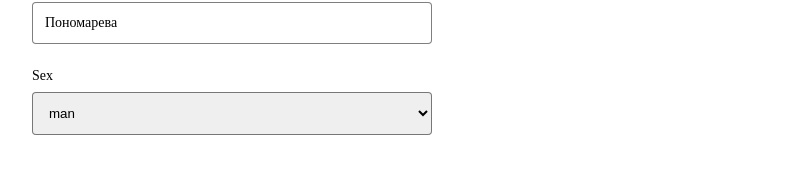
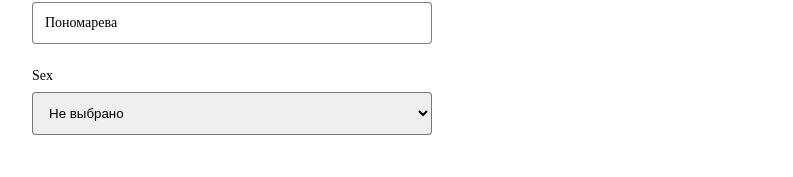
Before and after one commit to Ponomareva-Nina/FrontCloudCamp, a React (Create React App) app: page /#/create in a window 1280 px wide. Shown: the part 403-580 px from the top of the page, without its empty margins (243-1036 px from the left). Built offline with nearby package versions, Linux system fonts and the light colour scheme; a web font is replaced by a local one.

Commit message:
feat: complete step one validation

```diff
--- a/src/components/MultiStepForm/MultiStepForm.tsx
+++ b/src/components/MultiStepForm/MultiStepForm.tsx
@@ -14,7 +14,7 @@ export const MultiStepForm = () => {
     nickname: "",
     name: user ? user.name : "",
     surname: user ? user.surname : "",
-    sex: Sex.MALE,
+    sex: "",
     advantages: [""],
     checkboxInfo: [""],
     radioInfo: "",
--- a/src/components/MultiStepForm/StepOne/StepOne.tsx
+++ b/src/components/MultiStepForm/StepOne/StepOne.tsx
@@ -74,13 +74,10 @@ export const StepOne: FC<StepProps> = ({ form, nextHandler }) => {
           <div className={commonStyles.field}>
             <label htmlFor="field-sex">
               <p>Sex</p>
-              <Field
-                id="field-sex"
-                component="select"
-                name="sex"
-                placeholder="Sex"
-                className={cn("text-input")}
-              >
+              <Field id="field-sex" component="select" name="sex" className={cn("text-input")}>
+                <option defaultChecked disabled className="disabled" value="">
+                  Не выбрано
+                </option>
                 <option value={Sex.MALE} id="field-sex-option-man">
                   {Sex.MALE}
                 </option>
--- a/src/components/MultiStepForm/validators.ts
+++ b/src/components/MultiStepForm/validators.ts
@@ -2,9 +2,18 @@ import * as Yup from "yup";
 import { Sex } from "../../interfaces/profile-form.interface";
 
 export const stepOneValidators = Yup.object().shape({
-  nickname: Yup.string().max(30, "Nickname is too long!").required("This field is required"),
-  name: Yup.string().required("This field is required"),
-  surname: Yup.string().required("This field is required"),
+  nickname: Yup.string()
+    .max(30, "Nickname is too long")
+    .required("This field is required")
+    .matches(/^[А-яA-z0-9]*$/, "Nickname can only contain letters and numbers"),
+  name: Yup.string()
+    .required("This field is required")
+    .max(50, "Name is too long")
+    .matches(/^[А-яA-z\s]*$/, "Name can only contain letters"),
+  surname: Yup.string()
+    .required("This field is required")
+    .max(50, "Surname is too long")
+    .matches(/^[А-яA-z\s]*$/, "Surname can only contain letters"),
   sex: Yup.mixed<Sex>().oneOf(Object.values(Sex)).required("This field is required"),
 });
 
--- a/src/interfaces/profile-form.interface.ts
+++ b/src/interfaces/profile-form.interface.ts
@@ -2,7 +2,7 @@ export interface ProfileForm {
   nickname: string;
   name: string;
   surname: string;
-  sex: Sex;
+  sex: Sex | string;
   advantages: Array<string | undefined>;
   checkboxInfo: Array<string | undefined>;
   radioInfo: string;
```
